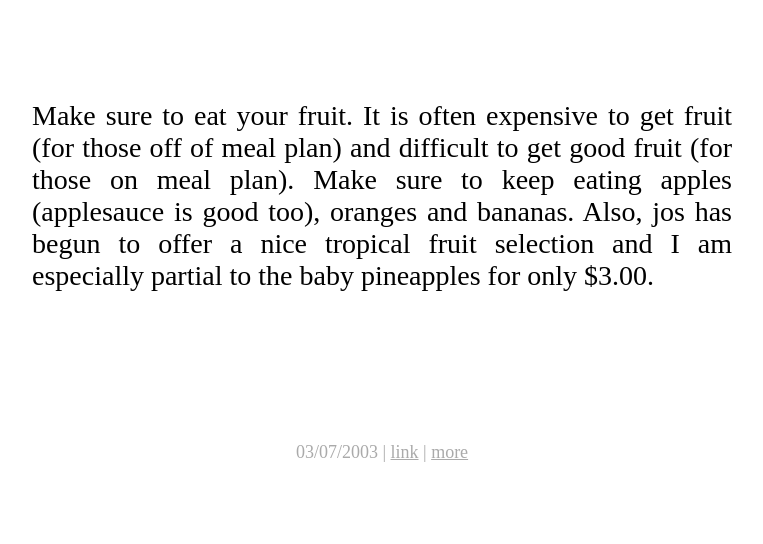
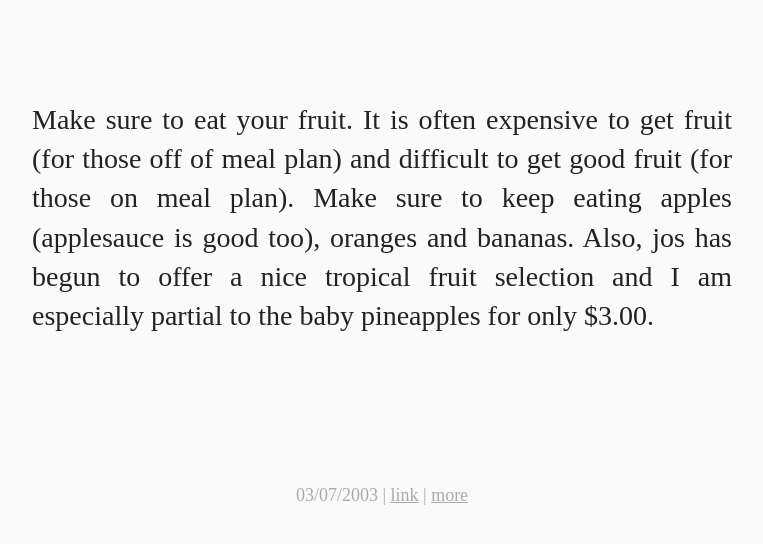
Before and after one commit to llimllib/zipstips, a Flask app: page / in a window 1280 px wide. Shown: the top 544 px of the page, without its empty margins (258-1021 px from the left). Run offline with Flask 2, Linux system fonts and the light colour scheme.

Commit message:
CSS suggestions from @powerlanguage

```diff
--- a/templates/zip.html
+++ b/templates/zip.html
@@ -8,6 +8,7 @@ body {
     width: 700px ;
     margin-left: auto ;
     margin-right: auto ;
+    background-color: #fafafa;
     {% if large %}
       font-size: 20px;
     {% else %}
@@ -17,6 +18,8 @@ body {
 .tip {
   margin-top: 100px;
   text-align: justify;
+  color: #222;
+  line-height: 1.4em;
 }
 p {
   margin-top: 10px;
```
